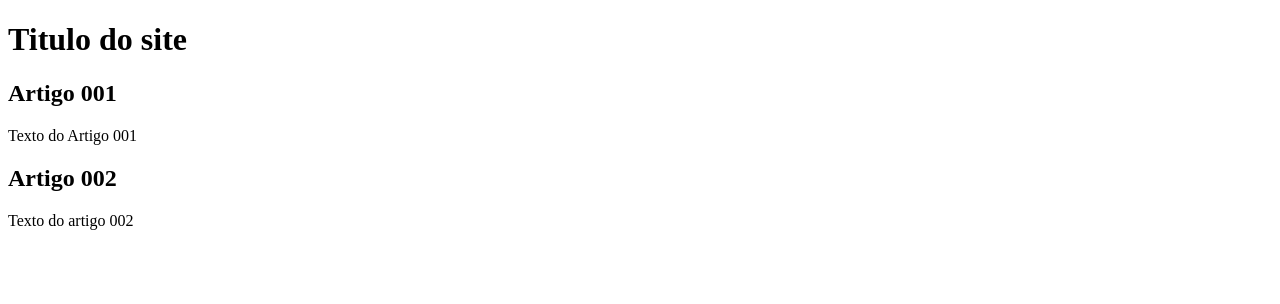
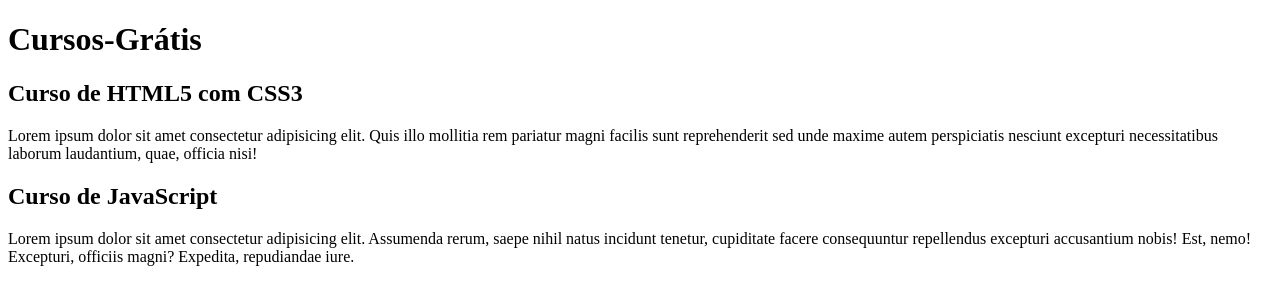
Before and after one commit to rotcivmoreira/projeto-site, a plain HTML site: page index.html in a window 1280 px wide. Drawn offline with Linux system fonts and the light colour scheme.

Commit message:
comecei a escrever o conteúdo

```diff
--- a/index.html
+++ b/index.html
@@ -8,15 +8,15 @@
 <body>
     <main>
         <header>
-            <h1> Titulo do site</h1>
+            <h1> Cursos-Grátis</h1>
         </header>
         <article>
-            <h2> Artigo 001 </h2>
-            <p>Texto do Artigo 001</p>
+            <h2>Curso de HTML5 com CSS3 </h2>
+            <p>Lorem ipsum dolor sit amet consectetur adipisicing elit. Quis illo mollitia rem pariatur magni facilis sunt reprehenderit sed unde maxime autem perspiciatis nesciunt excepturi necessitatibus laborum laudantium, quae, officia nisi!</p>
         </article>
         <article>
-            <h2>Artigo 002</h2>
-            <p>Texto do artigo 002</p>
+            <h2>Curso de JavaScript</h2>
+            <p>Lorem ipsum dolor sit amet consectetur adipisicing elit. Assumenda rerum, saepe nihil natus incidunt tenetur, cupiditate facere consequuntur repellendus excepturi accusantium nobis! Est, nemo! Excepturi, officiis magni? Expedita, repudiandae iure.</p>
         </article>
     </main>
 
```
